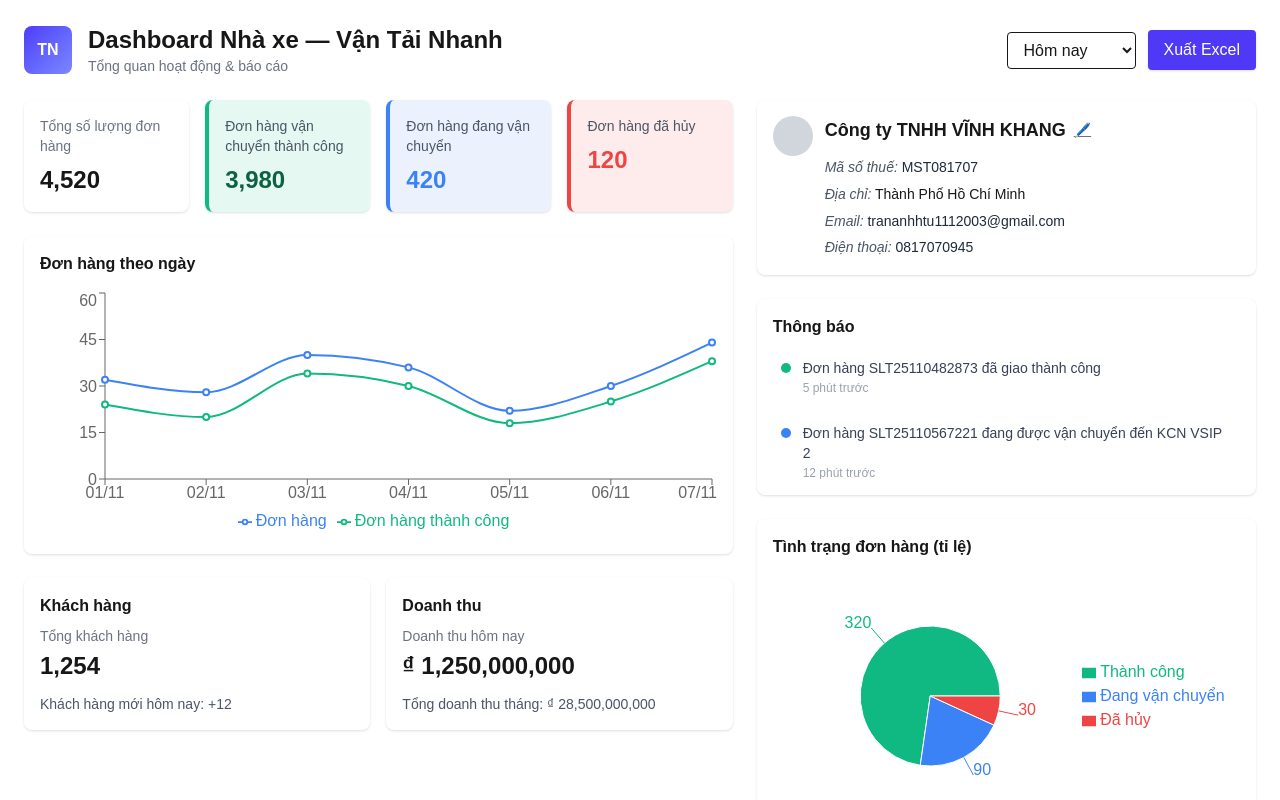
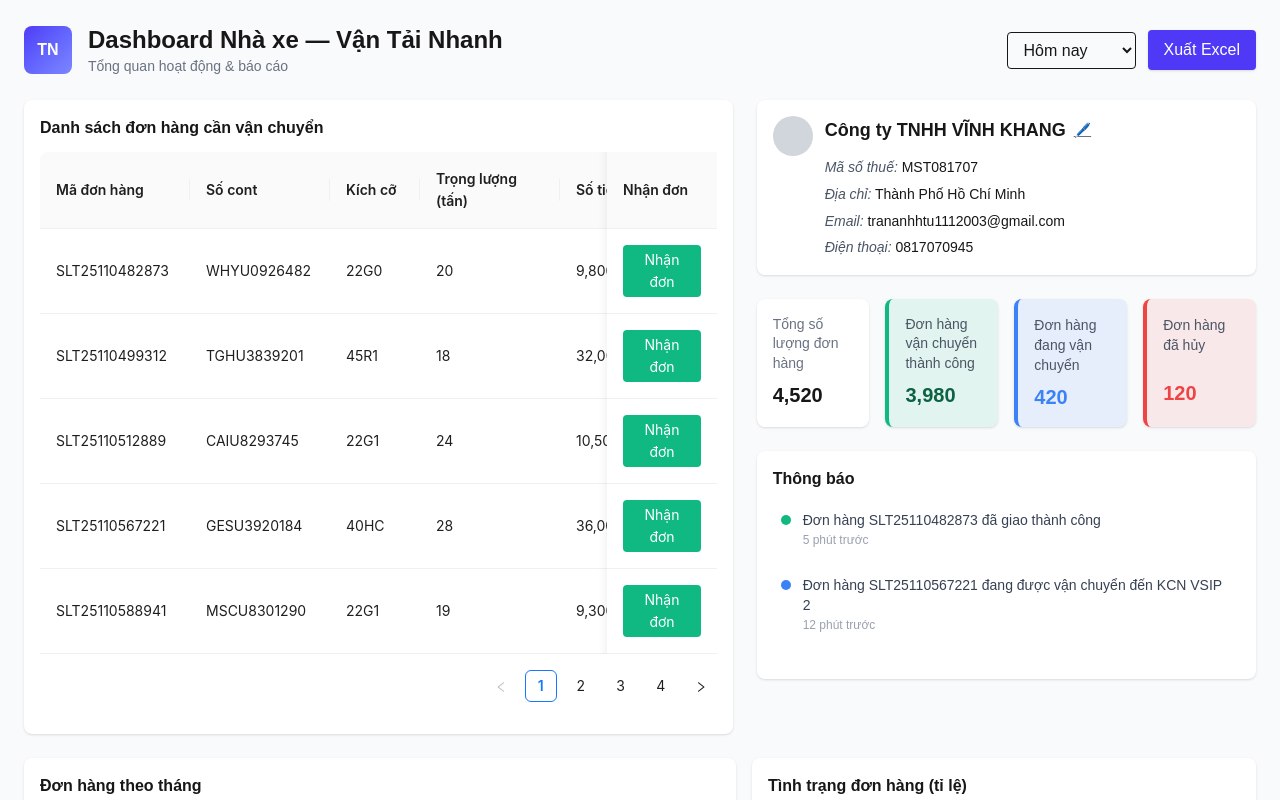
Before and after one commit to Xhoangduy/dashboard, a Next.js app: page / in a window 1280 px wide. Shown: the top 800 px of the page. Built offline with nearby package versions, Linux system fonts and the light colour scheme.

Commit message:
feat: ui

```diff
--- a/src/app/page.tsx
+++ b/src/app/page.tsx
@@ -15,7 +15,6 @@ import {
 import { Table } from "antd";
 import type { TableProps } from "antd";
 
-// ---- Mock chart data ----
 const ordersByDay = [
   { day: "01/11", orders: 32, success: 24 },
   { day: "02/11", orders: 28, success: 20 },
@@ -79,7 +78,6 @@ type OrderRow = {
   amount: number;
 };
 
-// ✅ FIX TYPE FOR ANT DESIGN v5
 const columns: TableProps<OrderRow>["columns"] = [
   { title: "Mã đơn hàng", dataIndex: "orderCode", key: "orderCode", width: 150 },
   { title: "Số cont", dataIndex: "containerCode", key: "containerCode", width: 140 },
@@ -122,7 +120,7 @@ const data: OrderRow[] = [
     containerCode: "WHYU0926482",
     date: "2025-11-04",
     note: "",
-    from: "Cảng Tân cảng - Cái Mép Thị Vải",
+    from: "Cảng Tân Cảng - Cái Mép Thị Vải",
     to: "Cảng Container Quốc Tế SP-ITC",
     size: "22G0",
     weight: 20,
@@ -176,12 +174,268 @@ const data: OrderRow[] = [
     weight: 28,
     amount: 36000000,
   },
-  // ... giữ nguyên các item còn lại ...
+  {
+    key: 5,
+    index: 5,
+    customer: "CTY TNHH VẬN TẢI AN PHÚ",
+    phone: "0912003344",
+    containers: 1,
+    orderCode: "SLT25110588941",
+    containerCode: "MSCU8301290",
+    date: "2025-11-07",
+    note: "",
+    from: "Cảng Cái Mép CMIT",
+    to: "Kho Hoà Phú - Thủ Đức",
+    size: "22G1",
+    weight: 19,
+    amount: 9300000,
+  },
+  {
+    key: 6,
+    index: 6,
+    customer: "CÔNG TY TNHH ABC FOOD",
+    phone: "0908001122",
+    containers: 2,
+    orderCode: "SLT25110699182",
+    containerCode: "HLXU1928374",
+    date: "2025-11-07",
+    note: "Hàng đông lạnh",
+    from: "Cảng TCIT",
+    to: "KCN Sóng Thần 1",
+    size: "45R1",
+    weight: 30,
+    amount: 34000000,
+  },
+  {
+    key: 7,
+    index: 7,
+    customer: "CTY TNHH NHỰA SÀI GÒN",
+    phone: "0903344556",
+    containers: 1,
+    orderCode: "SLT25110712201",
+    containerCode: "OOLU8872314",
+    date: "2025-11-08",
+    note: "",
+    from: "Depot Transimex",
+    to: "KCN Tân Bình",
+    size: "22G0",
+    weight: 17,
+    amount: 9000000,
+  },
+  {
+    key: 8,
+    index: 8,
+    customer: "CTY TNHH SX THÉP HOÀNG LONG",
+    phone: "0919988776",
+    containers: 4,
+    orderCode: "SLT25110788112",
+    containerCode: "SUDU6621890",
+    date: "2025-11-08",
+    note: "Hàng nặng",
+    from: "Cảng Cát Lái",
+    to: "Nhà máy thép Long An",
+    size: "40HC",
+    weight: 32,
+    amount: 82000000,
+  },
+  {
+    key: 9,
+    index: 9,
+    customer: "CÔNG TY TNHH VĨNH THÀNH",
+    phone: "0922334455",
+    containers: 1,
+    orderCode: "SLT25110855291",
+    containerCode: "TEMU0291834",
+    date: "2025-11-09",
+    note: "",
+    from: "Depot Phú Hữu",
+    to: "KCN Lê Minh Xuân",
+    size: "22G0",
+    weight: 21,
+    amount: 9700000,
+  },
+  {
+    key: 10,
+    index: 10,
+    customer: "CTY TNHH GỖ THANH HẢI",
+    phone: "0933445566",
+    containers: 2,
+    orderCode: "SLT25110999123",
+    containerCode: "TCLU1128734",
+    date: "2025-11-10",
+    note: "",
+    from: "Cảng VICT",
+    to: "Kho Bình Tân",
+    size: "40HC",
+    weight: 26,
+    amount: 24000000,
+  },
+  {
+    key: 11,
+    index: 11,
+    customer: "CÔNG TY CP THỰC PHẨM MINH TÂM",
+    phone: "0908223344",
+    containers: 2,
+    orderCode: "SLT25111077341",
+    containerCode: "HASU2817634",
+    date: "2025-11-11",
+    note: "Hàng đông lạnh",
+    from: "Cảng TCIT",
+    to: "KCN Tân Tạo",
+    size: "45R1",
+    weight: 29,
+    amount: 35500000,
+  },
+  {
+    key: 12,
+    index: 12,
+    customer: "CÔNG TY TNHH VIỆT LONG PLASTICS",
+    phone: "0944556677",
+    containers: 1,
+    orderCode: "SLT25111111882",
+    containerCode: "NYKU9827364",
+    date: "2025-11-11",
+    note: "",
+    from: "Depot SP-ITC",
+    to: "Kho Phước Kiển - Nhà Bè",
+    size: "22G1",
+    weight: 22,
+    amount: 10100000,
+  },
+  {
+    key: 13,
+    index: 13,
+    customer: "CTY TNHH SƠN HÒA PHÁT",
+    phone: "0901223344",
+    containers: 3,
+    orderCode: "SLT25111277192",
+    containerCode: "FCIU7782134",
+    date: "2025-11-12",
+    note: "Hàng dễ cháy, ưu tiên khoang thoáng",
+    from: "Cảng SP-PSA",
+    to: "KCN Tân Phú Trung",
+    size: "40HC",
+    weight: 27,
+    amount: 37900000,
+  },
+  {
+    key: 14,
+    index: 14,
+    customer: "CTY TNHH NÔNG SẢN XANH",
+    phone: "0977665544",
+    containers: 1,
+    orderCode: "SLT25111211823",
+    containerCode: "MAEU1128934",
+    date: "2025-11-12",
+    note: "Hàng rau củ",
+    from: "Depot Cát Lái",
+    to: "Chợ đầu mối Thủ Đức",
+    size: "22G0",
+    weight: 14,
+    amount: 8900000,
+  },
+  {
+    key: 15,
+    index: 15,
+    customer: "CÔNG TY TNHH GẠO MIỀN TÂY",
+    phone: "0917668844",
+    containers: 2,
+    orderCode: "SLT25111377210",
+    containerCode: "CMAU2778123",
+    date: "2025-11-13",
+    note: "",
+    from: "Cảng Cái Mép TCIT",
+    to: "Kho Quốc Lộ 1A - Long An",
+    size: "40HC",
+    weight: 25,
+    amount: 22800000,
+  },
+  {
+    key: 16,
+    index: 16,
+    customer: "CTY CP SÀI GÒN PAPER",
+    phone: "0905112299",
+    containers: 4,
+    orderCode: "SLT25111488221",
+    containerCode: "TLLU8891133",
+    date: "2025-11-14",
+    note: "Hàng cồng kềnh",
+    from: "Cảng VICT",
+    to: "KCN Hiệp Phước",
+    size: "40HC",
+    weight: 31,
+    amount: 79900000,
+  },
+  {
+    key: 17,
+    index: 17,
+    customer: "CTY TNHH CƠ KHÍ HÒA BÌNH",
+    phone: "0988112233",
+    containers: 1,
+    orderCode: "SLT25111517751",
+    containerCode: "SEGU1928374",
+    date: "2025-11-15",
+    note: "Hàng nặng",
+    from: "Depot SP-ITC",
+    to: "Khu CN Lê Minh Xuân",
+    size: "22G1",
+    weight: 23,
+    amount: 10900000,
+  },
+  {
+    key: 18,
+    index: 18,
+    customer: "CÔNG TY TNHH DỆT MAY NAM SƠN",
+    phone: "0938227711",
+    containers: 2,
+    orderCode: "SLT25111633102",
+    containerCode: "BSIU1129384",
+    date: "2025-11-16",
+    note: "",
+    from: "Cảng Cát Lái",
+    to: "KCN Sóng Thần 2",
+    size: "40HC",
+    weight: 27,
+    amount: 24500000,
+  },
+  {
+    key: 19,
+    index: 19,
+    customer: "CTY TNHH CAFE ARABICA VN",
+    phone: "0909331122",
+    containers: 1,
+    orderCode: "SLT25111788210",
+    containerCode: "EMCU8892134",
+    date: "2025-11-17",
+    note: "",
+    from: "Depot SP-PSA",
+    to: "Kho Long Bình - Đồng Nai",
+    size: "22G0",
+    weight: 16,
+    amount: 9200000,
+  },
+  {
+    key: 20,
+    index: 20,
+    customer: "CTY CP DƯỢC PHẨM HỒNG ÂN",
+    phone: "0922778899",
+    containers: 2,
+    orderCode: "SLT25111899174",
+    containerCode: "TRLU2778124",
+    date: "2025-11-18",
+    note: "Hàng y tế, ưu tiên khoang sạch",
+    from: "Cảng TCIT",
+    to: "Kho Dược Bình Thạnh",
+    size: "45R1",
+    weight: 20,
+    amount: 31000000,
+  },
 ];
+
 
 export default function TransportDashboardMockup() {
   return (
-    <div className="min-h-screen p-6">
+    <div className="min-h-screen p-6 bg-gray-50">
       {/* ---- HEADER ---- */}
       <header className="flex items-center justify-between mb-6">
         <div className="flex items-center gap-4">
@@ -210,34 +464,84 @@ export default function TransportDashboardMockup() {
         </div>
       </header>
 
-      {/* ---- MAIN CONTENT ---- */}
       <main className="grid grid-cols-12 gap-6">
-        {/* LEFT SIDE */}
         <section className="col-span-7 space-y-6">
-          {/* --- Summary Cards --- */}
+          <div className="p-4 bg-white rounded-lg shadow">
+            <h3 className="font-semibold mb-3">Danh sách đơn hàng cần vận chuyển</h3>
+            <Table<OrderRow>
+              columns={columns}
+              dataSource={data}
+              pagination={{ pageSize: 5 }}
+              scroll={{ x: 1500 }}
+              size="large"
+            />
+          </div>
+        </section>
+
+        {/* RIGHT SIDEBAR (4 cols) */}
+        <aside className="col-span-5 space-y-6">
+          {/* Company Info */}
+          <div className="p-4 bg-white rounded-lg shadow">
+            <div className="flex items-start gap-3">
+              <div className="w-10 h-10 rounded-full bg-gray-300" />
+              <div className="flex-1">
+                <div className="flex items-center gap-2">
+                  <h2 className="text-lg font-semibold">Công ty TNHH VĨNH KHANG</h2>
+                  <button className="text-gray-500 hover:text-gray-700 text-sm underline">🖊️</button>
+                </div>
+                <div className="mt-3 text-sm leading-relaxed space-y-1">
+                  <p><span className="italic text-gray-600">Mã số thuế:</span> MST081707</p>
+                  <p><span className="italic text-gray-600">Địa chỉ:</span> Thành Phố Hồ Chí Minh</p>
+                  <p><span className="italic text-gray-600">Email:</span> trananhhtu1112003@gmail.com</p>
+                  <p><span className="italic text-gray-600">Điện thoại:</span> 0817070945</p>
+                </div>
+              </div>
+            </div>
+          </div>
           <div className="grid grid-cols-4 gap-4">
-            <div className="p-4 rounded-lg shadow">
-              <p className="text-sm text-gray-500">Tổng số lượng đơn hàng</p>
-              <p className="text-2xl font-semibold mt-2">4,520</p>
+            <div className="p-4 rounded-lg shadow bg-white">
+              <p className="text-sm text-gray-500 min-h-14 leading-snug">Tổng số lượng đơn hàng</p>
+              <p className="text-xl font-semibold mt-2">4,520</p>
             </div>
             <div className="p-4 rounded-lg shadow border-l-4 border-[#10B981] bg-[#10B981]/10">
-              <p className="text-sm text-gray-600">Đơn hàng vận chuyển thành công</p>
-              <p className="text-2xl font-semibold mt-2 text-[#0E6244]">3,980</p>
+              <p className="text-sm text-gray-600 min-h-14 leading-snug">Đơn hàng vận chuyển thành công</p>
+              <p className="text-xl font-semibold mt-2 text-[#0E6244]">3,980</p>
             </div>
             <div className="p-4 rounded-lg shadow border-l-4 border-[#3B82F6] bg-[#3B82F6]/10">
-              <p className="text-sm text-gray-600">Đơn hàng đang vận chuyển</p>
-              <p className="text-2xl font-semibold mt-2 text-[#3B82F6]">420</p>
+              <p className="text-sm text-gray-600 min-h-14">Đơn hàng đang vận chuyển</p>
+              <p className="text-xl font-semibold mt-2 text-[#3B82F6]">420</p>
             </div>
             <div className="p-4 rounded-lg shadow border-l-4 border-[#EF4444] bg-[#EF4444]/10">
-              <p className="text-sm text-gray-600">Đơn hàng đã hủy</p>
-              <p className="text-2xl font-semibold mt-2 text-[#EF4444]">120</p>
+              <p className="text-sm text-gray-600 min-h-14">Đơn hàng đã hủy</p>
+              <p className="text-xl font-semibold mt-2 text-[#EF4444]">120</p>
             </div>
           </div>
 
-          {/* --- Chart: Orders by Day --- */}
-          <div className="p-4 rounded-lg shadow">
-            <h3 className="font-semibold mb-3">Đơn hàng theo ngày</h3>
-            <div style={{ width: "100%", height: 250 }}>
+          <section className="col-span-4">
+            <div className="p-4 bg-white rounded-lg shadow">
+              <h3 className="font-semibold mb-3">Thông báo</h3>
+              <div className="space-y-3 max-h-40 overflow-y-auto pr-1">
+                {notifications.map((item) => (
+                  <div key={item.id} className="flex items-start gap-3 p-2 rounded-md hover:bg-gray-50 cursor-pointer">
+                    <span className={`mt-1 w-2.5 h-2.5 rounded-full ${STATUS_COLORS[item.type]}`} />
+                    <div className="flex-1 text-sm">
+                      <p className="text-gray-700 leading-snug">{item.message}</p>
+                      <p className="text-xs text-gray-400 mt-0.5">{item.time}</p>
+                    </div>
+                  </div>
+                ))}
+              </div>
+            </div>
+          </section>
+        </aside>
+
+        {/* ---- CHART ROW ---- */}
+        <section className="col-span-12">
+          <div className="grid grid-cols-12 gap-4">
+            {/* Line chart - 8 cols */}
+            <div className="col-span-7 p-4 bg-white rounded-lg shadow">
+              <h3 className="font-semibold mb-3">Đơn hàng theo tháng</h3>
+              <div style={{ width: "100%", height: 260 }}>
                 <ResponsiveContainer>
                   <LineChart data={ordersByDay}>
                     <XAxis dataKey="day" />
@@ -251,77 +555,12 @@ export default function TransportDashboardMockup() {
               </div>
             </div>
 
-          {/* --- Stats Boxes --- */}
-          <div className="grid grid-cols-2 gap-4">
-            <div className="p-4 rounded-lg shadow">
-              <h4 className="font-semibold mb-2">Khách hàng</h4>
-              <p className="text-sm text-gray-500">Tổng khách hàng</p>
-              <p className="text-2xl font-semibold mt-1">1,254</p>
-              <div className="mt-3 text-sm text-gray-600">
-                Khách hàng mới hôm nay: <span className="font-medium">+12</span>
-              </div>
-            </div>
-            <div className="p-4 rounded-lg shadow">
-              <h4 className="font-semibold mb-2">Doanh thu</h4>
-              <p className="text-sm text-gray-500">Doanh thu hôm nay</p>
-              <p className="text-2xl font-semibold mt-1">₫ 1,250,000,000</p>
-              <div className="mt-3 text-sm text-gray-600">
-                Tổng doanh thu tháng: ₫ 28,500,000,000
-              </div>
-            </div>
-          </div>
-        </section>
-
-        {/* ---- RIGHT SIDE ---- */}
-        <aside className="col-span-5 space-y-6">
-          {/* ---- Company Info Card ---- */}
-          <div className="p-4 bg-white rounded-lg shadow">
-            <div className="flex items-start gap-3">
-              <div className="w-10 h-10 rounded-full bg-gray-300" />
-              <div className="flex-1">
-                <div className="flex items-center gap-2">
-                  <h2 className="text-lg font-semibold">Công ty TNHH VĨNH KHANG</h2>
-                  <button className="text-gray-500 hover:text-gray-700 text-sm underline">🖊️</button>
-                </div>
-
-                <div className="mt-3 text-sm leading-relaxed space-y-1">
-                  <p><span className="italic text-gray-600">Mã số thuế:</span> <span className="text-gray-800">MST081707</span></p>
-                  <p><span className="italic text-gray-600">Địa chỉ:</span> Thành Phố Hồ Chí Minh</p>
-                  <p>
-                    <span className="italic text-gray-600">Email:</span>{" "}
-                    <a href="mailto:trananhhtu1112003@gmail.com" className="text-gray-800 hover:underline">
-                      trananhhtu1112003@gmail.com
-                    </a>
-                  </p>
-                  <p><span className="italic text-gray-600">Điện thoại:</span> <span className="text-gray-800">0817070945</span></p>
-                </div>
-              </div>
-            </div>
-          </div>
-
-          {/* ---- Notifications ---- */}
-          <div className="p-4 bg-white rounded-lg shadow">
-            <h3 className="font-semibold mb-3">Thông báo</h3>
-            <div className="space-y-3 max-h-32 overflow-y-auto pr-1">
-              {notifications.map((item) => (
-                <div key={item.id} className="flex items-start gap-3 p-2 rounded-md hover:bg-gray-50 cursor-pointer">
-                  <span className={`mt-1 w-2.5 h-2.5 rounded-full ${STATUS_COLORS[item.type]}`} />
-                  <div className="flex-1 text-sm">
-                    <p className="text-gray-700 leading-snug">{item.message}</p>
-                    <p className="text-xs text-gray-400 mt-0.5">{item.time}</p>
-                  </div>
-                </div>
-              ))}
-            </div>
-          </div>
-
-          {/* ---- Pie Chart ---- */}
-          <div className="p-4 bg-white rounded-lg shadow">
+            <div className="col-span-5 p-4 bg-white rounded-lg shadow">
               <h3 className="font-semibold mb-3">Tình trạng đơn hàng (tỉ lệ)</h3>
-            <div style={{ width: "100%", height: 250 }}>
+              <div style={{ width: "100%", height: 260 }}>
                 <ResponsiveContainer>
                   <PieChart>
-                  <Pie data={pieData} dataKey="value" nameKey="name" outerRadius={70} label>
+                    <Pie data={pieData} dataKey="value" nameKey="name" outerRadius={75} label>
                       {pieData.map((entry, index) => (
                         <Cell key={`cell-${index}`} fill={COLORS[index % COLORS.length]} />
                       ))}
@@ -332,19 +571,6 @@ export default function TransportDashboardMockup() {
                 </ResponsiveContainer>
               </div>
             </div>
-        </aside>
-
-        {/* ---- TABLE ---- */}
-        <section className="col-span-12">
-          <div className="p-4 bg-white rounded-lg shadow">
-            <h3 className="font-semibold mb-3">Danh sách đơn hàng cần vận chuyển</h3>
-            <Table<OrderRow>
-              columns={columns}
-              dataSource={data}
-              pagination={{ pageSize: 5 }}
-              scroll={{ x: 1500 }}
-              size="middle"
-            />
           </div>
         </section>
       </main>
```
Lines whose indentation alone changed are shown as unchanged.
